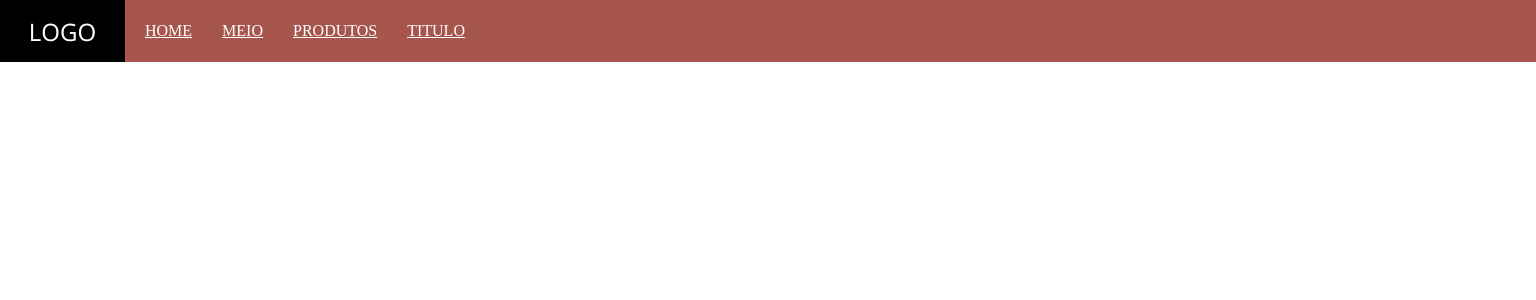
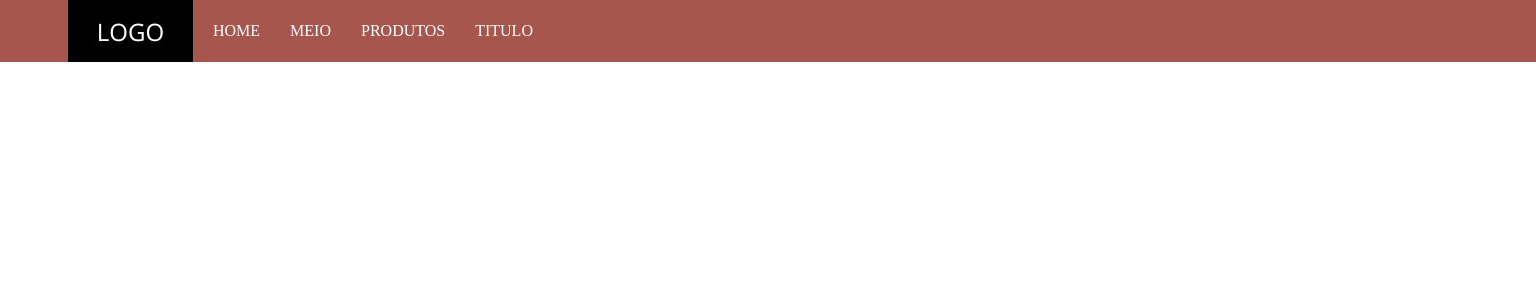
Before and after one commit to gean-ferreira/desafio-s2holding, a React (Create React App) app: page / in a window 1536 px wide. Shown: the top 300 px of the page. Built offline with nearby package versions, Linux system fonts and the light colour scheme.

Commit message:
STYLE: Declarando padroes de classes e propriedades de elementos

```diff
--- a/src/assets/style/base.css
+++ b/src/assets/style/base.css
@@ -29,6 +29,10 @@ ul {
     list-style: none;
 }
 
+a{
+    text-decoration: none;
+}
+
 a,
 li {
     display: flex;
--- a/src/assets/style/main.css
+++ b/src/assets/style/main.css
@@ -1 +1,18 @@
 @import './base.css';
+
+.space {
+  margin-top: 24px;
+  margin-bottom: 24px;
+}
+
+@media (min-width:1400px) {
+  .container {
+    width: 1400px;
+    margin: auto;
+  }
+
+  .space {
+    margin-top: 32px;
+    margin-bottom: 32px;
+  }
+}
```
